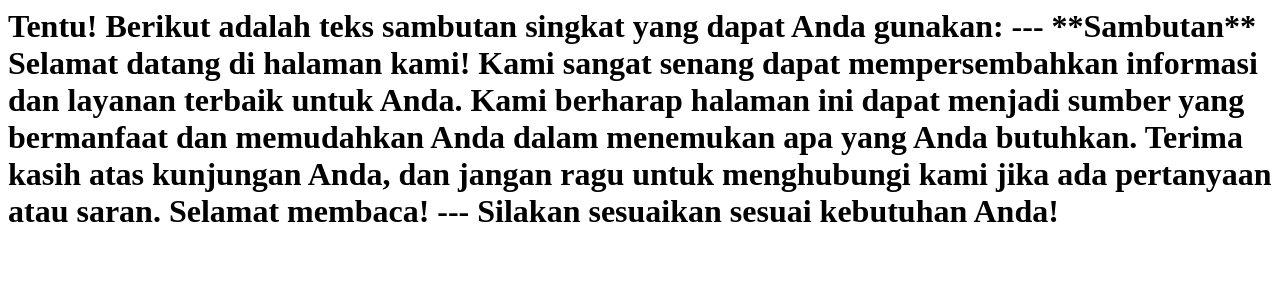
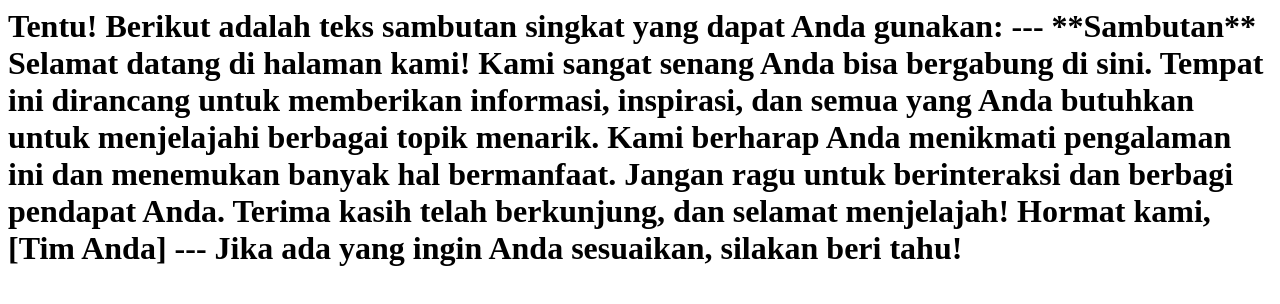
Before and after one commit to aziz-nuri/deep, a plain HTML site: page index.html in a window 1280 px wide. Drawn offline with Linux system fonts and the light colour scheme.

Commit message:
deploy: 3106e893b62427c7cd0c88b92c301b479737ce81

```diff
--- a/index.html
+++ b/index.html
@@ -4,8 +4,11 @@
 
 **Sambutan**
 
-Selamat datang di halaman kami! Kami sangat senang dapat mempersembahkan informasi dan layanan terbaik untuk Anda. Kami berharap halaman ini dapat menjadi sumber yang bermanfaat dan memudahkan Anda dalam menemukan apa yang Anda butuhkan. Terima kasih atas kunjungan Anda, dan jangan ragu untuk menghubungi kami jika ada pertanyaan atau saran. Selamat membaca!
+Selamat datang di halaman kami! Kami sangat senang Anda bisa bergabung di sini. Tempat ini dirancang untuk memberikan informasi, inspirasi, dan semua yang Anda butuhkan untuk menjelajahi berbagai topik menarik. Kami berharap Anda menikmati pengalaman ini dan menemukan banyak hal bermanfaat. Jangan ragu untuk berinteraksi dan berbagi pendapat Anda. Terima kasih telah berkunjung, dan selamat menjelajah!
+
+Hormat kami,
+[Tim Anda]
 
 ---
 
-Silakan sesuaikan sesuai kebutuhan Anda!</h1>
+Jika ada yang ingin Anda sesuaikan, silakan beri tahu!</h1>
```
